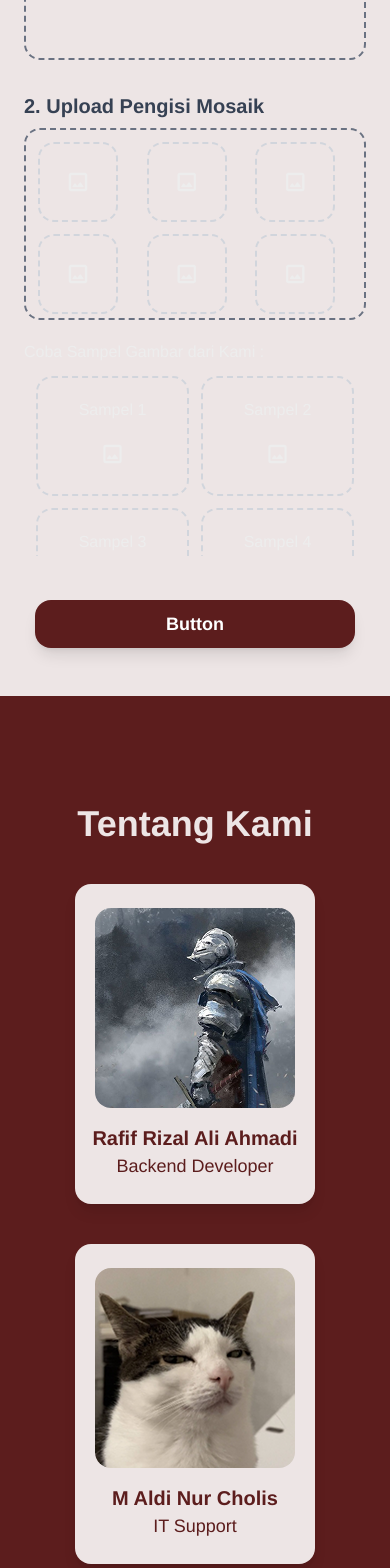
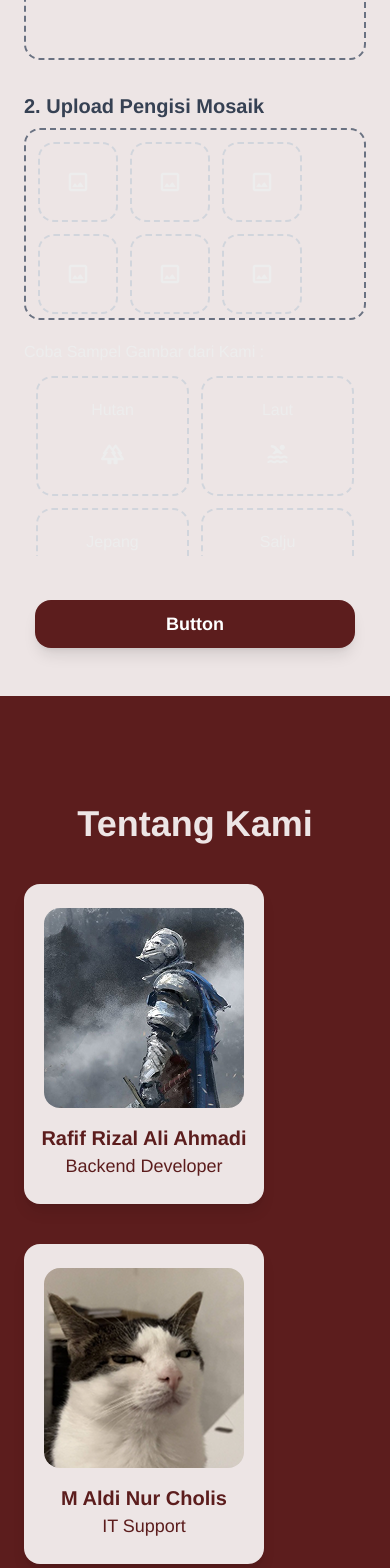
Before and after one commit to RakuToukan/pagowi-app, a Next.js app: page / in a window 390 px wide. Shown: the part 1180-2748 px from the top of the page. Built offline with nearby package versions, Linux system fonts and the light colour scheme.

Commit message:
add icon sample

```diff
--- a/app/AboutSection.tsx
+++ b/app/AboutSection.tsx
@@ -12,11 +12,11 @@ const AboutSection = () => {
           Tentang Kami
         </h1>
         {/* Personal Card */}
-        <div className="w-fit flex flex-col items-center gap-10 mt-5 md:flex-row">
+        <div className="w-fit items-center gap-10 mt-5 flex flex-wrap">
           {/* Rafif */}
           <div
             id="rafif"
-            className="w-60 h-80 bg-secondary flex flex-col items-center justify-center rounded-2xl shadow-lg md:zoom-90 lg:zoom-100"
+            className="w-60 h-80 bg-secondary flex flex-col items-center justify-center rounded-2xl shadow-lg"
           >
             <Image
               src="/profile/rafif-profile.png"
@@ -33,7 +33,7 @@ const AboutSection = () => {
           {/* Aldi */}
           <div
             id="Aldi"
-            className="w-60 h-80 bg-secondary flex flex-col items-center justify-center rounded-2xl shadow-lg md:zoom-90 lg:zoom-100"
+            className="w-60 h-80 bg-secondary flex flex-col items-center justify-center rounded-2xl shadow-lg"
           >
             <Image
               src="/profile/aldi-profile.png"
@@ -50,7 +50,7 @@ const AboutSection = () => {
           {/* Rakha */}
           <div
             id="Rakha"
-            className="w-60 h-80 bg-secondary flex flex-col items-center justify-center rounded-2xl shadow-lg md:zoom-90 lg:zoom-100"
+            className="w-60 h-80 bg-secondary flex flex-col items-center justify-center rounded-2xl shadow-lg"
           >
             <Image
               src="/profile/rakha-profile.png"
--- a/app/CreateSection.tsx
+++ b/app/CreateSection.tsx
@@ -1,4 +1,14 @@
 import React from "react";
+
+const listSample = [
+  { id: 1, name: "Hutan", icon: "forest" },
+  { id: 2, name: "Laut", icon: "pool" },
+  { id: 3, name: "Jepang", icon: "ramen_dining" },
+  { id: 4, name: "Salju", icon: "snowflake" },
+  { id: 5, name: "Sawit", icon: "nature" },
+  { id: 6, name: "Makanan", icon: "food_bank" },
+  { id: 7, name: "Indonesia", icon: "payments" },
+];
 
 const CreateSection = () => {
   return (
@@ -28,7 +38,7 @@ const CreateSection = () => {
             <h2 className="mb-2 text-xl font-semibold text-gray-700">
               2. Upload Pengisi Mosaik
             </h2>
-            <div className="grid grid-cols-[repeat(auto-fill,minmax(80px,1fr))] gap-3 border-2 border-dashed border-gray-500 rounded-2xl h-48 overflow-auto p-3">
+            <div className="flex flex-wrap gap-3 border-2 border-dashed border-gray-500 rounded-2xl h-48 overflow-auto p-3">
               {Array.from({ length: 7 }).map((_, i) => (
                 <div
                   key={i}
@@ -50,11 +60,11 @@ const CreateSection = () => {
             {Array.from({ length: 7 }).map((_, i) => (
               <div
                 key={i}
-                className="border-2 border-dashed border-gray-300 rounded-2xl w-full h-30 flex flex-col items-center justify-center gap-5"
+                className="border-2 border-dashed border-gray-300 overflow-auto rounded-2xl w-full h-30 flex flex-col items-center justify-center gap-5"
               >
-                <h4 className="mt-5">Sampel {i + 1}</h4>
+                <h4 className="mt-5">{listSample[i].name}</h4>
                 <span className="material-symbols-rounded text-5xl h-full">
-                  image
+                  {listSample[i].icon}
                 </span>
               </div>
             ))}
```
